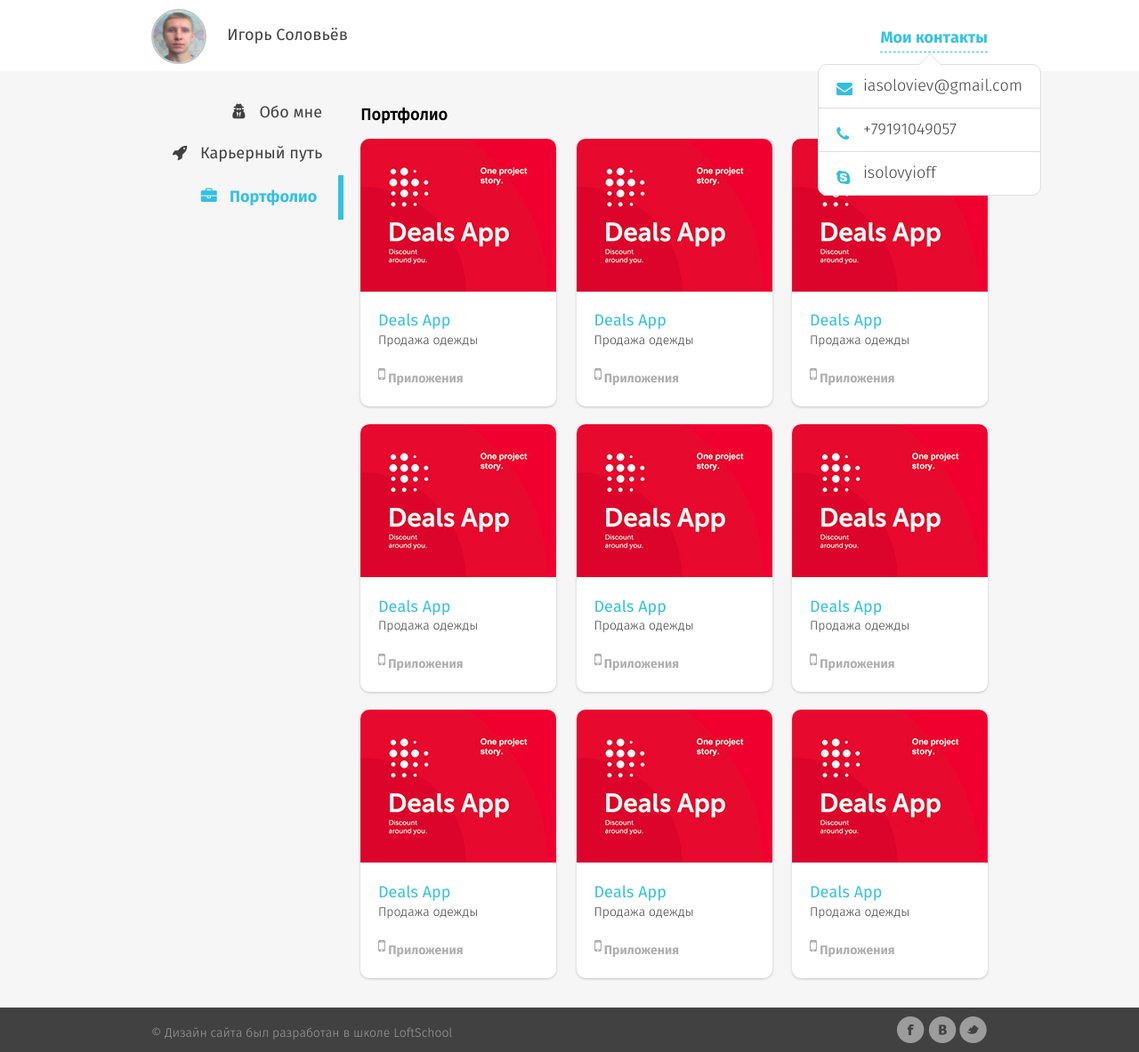
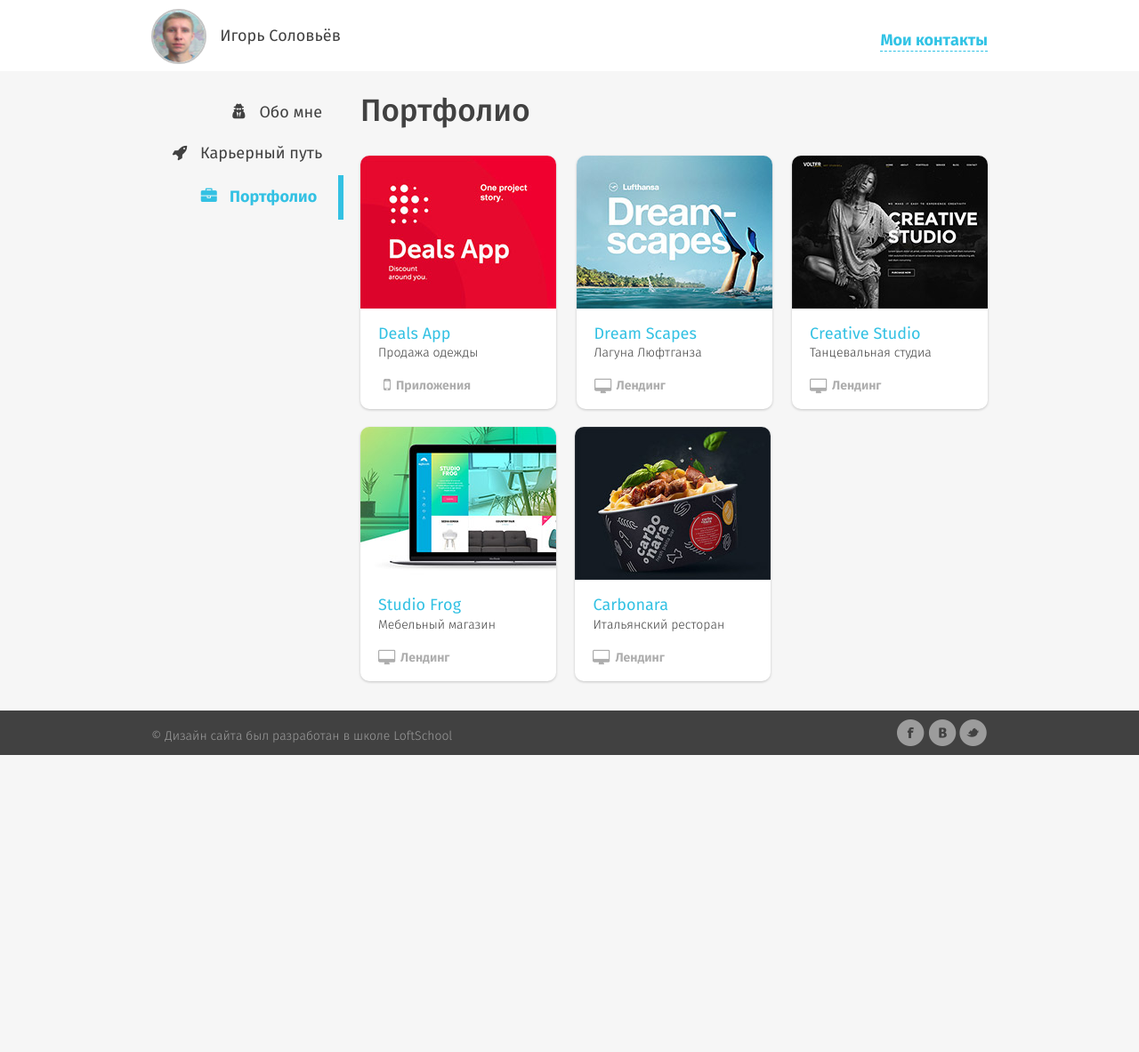
Before and after one commit to iasoloviev61/site-portfolio, a website: page app/portfolio.html in a window 1280 px wide. Shown: the whole page at 89% size. After the commit the page ends 849 px from the top, so only its background shows below. Drawn offline with Linux system fonts and the light colour scheme; files whose address does not match are found by name.

Commit message:
add css styles 26.09.2016

```diff
--- a/app/css/layout/adjustment.css
+++ b/app/css/layout/adjustment.css
@@ -36,7 +36,7 @@
 /* about me layout */
 .aboutme {
 	float: right;
-	width: 70%;
+	width: 73%;
 	margin-bottom: 70px;
 }
 
@@ -53,7 +53,7 @@
 /* career */
 .career {
 	float: right;
-	width: 75%;
+	width: 77%;
 }
 .career__left {
 	float: left;
--- a/app/css/sections/content.css
+++ b/app/css/sections/content.css
@@ -1,4 +1,4 @@
-/* about */
+/* about me page */
 .aboutme__img {
 	width: 220px;
 	height: 220px;
@@ -94,7 +94,7 @@ width: 7px;
 }
 
 
-
+/* career page */
 .career__img {
 	width: 220px;
 	height: 220px;
@@ -141,6 +141,19 @@ width: 7px;
 
 }
 
+/* portfolio page */
+.portfolio__title {
+	margin-bottom: 25px;
+
+}
+.portfolio__title-item {
+	font:  35px 'fira_sansmedium';
+	line-height: 1.28;
+	color:  #414141;
+	margin-top: 0;
+	margin-bottom: 0;
+	font-weight: normal;
+}
 .portfolio__galary {
 	text-align: justify;
 }
@@ -155,15 +168,21 @@ width: 7px;
   }
 
 .portfolio__galary::after {
-	content: "";
-	display: inline-block;
+/* 	content: " ";
+	display: inline;
 	width: 100%;
-	height: 0;
+	height: 0; */
+	content: ' i i i i i i i i ';
+    word-spacing: 97px;
+    padding-left: 97px;
+    visibility: hidden;
 }
 
 .company_description {
 	text-align: left;
 	margin:  20px;
+	margin-top: 15px;
+	margin-bottom: 15px;
 }
 .company__name{
 	font-size: 18px;
@@ -172,24 +191,34 @@ width: 7px;
 .company__activity {
 	font:  14px 'fira_sanslight';
 	color: #414141;
-	margin-bottom: 20px;
+	margin-bottom: 15px;
 }
 
 .site__type {
 	font: 14px 'fira_sansbold';
 	color: #aeaeae;
-	vertical-align: middle;
+	position: relative;
+	padding-left: 20px;
 }
 
-.Polygon_1 {
-  border-style: solid;
-  border-width: 1px;
-  border-color: rgb(222, 222, 222);
-  background-color: rgb(255, 255, 255);
-  position: absolute;
-  left: 911px;
-  top: 57px;
-  width: 195px;
-  height: 146px;
-  z-index: 38;
+.site__type-icon {
+	position: absolute;
+	top: 0;
+	bottom: 0;
+	left: 0;
+	width: 20px;
 }
+
+.site__type-lend {
+	padding-left: 25px;
+}
+
+.site__type-icon-pic {
+	position: absolute;
+	left: 0;
+	top: 0;
+	bottom: 0;
+	right: 0;
+	margin:  auto;
+
+}
--- a/app/css/sections/header.css
+++ b/app/css/sections/header.css
@@ -8,7 +8,7 @@
 	height: 80px;
 }
 
-
+/* header left */
 .user {
 	margin-top: 10px;
 }
@@ -20,7 +20,7 @@
 	overflow: hidden;
 	display: inline-block;
 	vertical-align: middle;
-	margin-right: 20px;
+	margin-right: 12px;
 }
 .user__avatar-img {
 	width: 100%;
@@ -30,35 +30,34 @@
 .user__name {
 	color:  #414141;
 	font-size:  18px;
-	line-height: 1.55;
 	vertical-align: middle;
 	display: inline-block;
 }
 
 .contact {
 	position: relative;
-	margin-top: 30px;
+	margin-top: 36px;
 	display: inline-block;
 }
 .contact__link {
 	color: #32c3e5;
 	font: 18px 'fira_sansbold';
-	line-height: 1.55;
+	line-height: 1.15;
 	border-bottom: 1px dashed #32c3e5;
 	display: inline-block;
 	position: relative;
 	margin-bottom: 13px;
 }
 
+/* dropdown menu contact */
 .contact__list {
-	display: block;
+	display: none;
 	position: absolute;
 	z-index: 100;
 	right: -60px;
 	border: 1px solid #dedede;
 	border-radius: 10px;
 	background: #fff;
-	/* overflow: hidden; */
 	}
 
 .contact__list::before,
@@ -85,7 +84,6 @@ border-bottom-color: #fff;
 }
 .contact__item {
 	display: block;
-	text-align: left;
 	border-bottom: 1px solid #dedede;
 
 } .contact__item:last-child {
@@ -95,28 +93,25 @@ border-bottom-color: #fff;
 	display: block;
 	padding: 10px 20px 10px 50px;
 	position: relative;
+	text-align: left;
+	}
 
-	}
 .contact__icon {
 	display: inline-block;
-	background-image: url('../../img/icons/mail_icon.png');
-	background-repeat: no-repeat;
-	width: 30px;
-	height: 16px;
 	position: absolute;
-	top: 20px;
-	left: 20px;
-	text-align: center;
-	margin-right: 20px;
-	}
+	top: 0px;
+	left: 10px;
+	bottom: 0;
+	width: 40px;
+		}
 
-.contact__icon-tel {
-	background-image: url('../../img/icons/tel_icon.png');
-
-}
-
-.contact__icon-skype {
-	background-image: url('../../img/icons/skype_icon.png');
+.contact__icon-pic {
+	position: absolute;
+	top: 0;
+	left: 0;
+	bottom: 0;
+	right: 0;
+	margin:  auto;
 }
 
 .contact__content {
@@ -131,11 +126,8 @@ border-bottom-color: #fff;
 
 .contact:hover .contact__list {
 	display: block;
-	-webkit-transition: all 10s;
-	-o-transition: all 10s;
-	transition: all 10s;
-}
+	}
 .contact__item__link .contact__content:hover {
-
+	font-family: 'fira_sansbold';
 	color: #e85f61;
 }
--- a/app/portfolio.html
+++ b/app/portfolio.html
@@ -37,20 +37,26 @@
 						<ul class="contact__list">
 							<li class="contact__item">
 								<a href="mailto:iasoloviev@gmail.com" class="contact__item__link">
-									<span class="contact__icon contact__icon-mail"></span>
+									<span class="contact__icon">
+										<img src="img/icons/mail_icon.png" alt="" class="contact__icon-pic">
+									</span>
 									<span class="contact__content">iasoloviev@gmail.com</span>
 								</a>
 							</li>
 							<li class="contact__item">
 								<a href="tel:+79191049057" class="contact__item__link">
-									<span class="contact__icon contact__icon-tel"></span>
+									<span class="contact__icon">
+										<img src="img/icons/tel_icon.png" alt="" class="contact__icon-pic">
+									</span>
 									<span class="contact__content">+79191049057
 																		</span>
 								</a>
 							</li>
 							<li class="contact__item">
 								<a href="#" class="contact__item__link">
-									<span class="contact__icon contact__icon-skype"></span>
+									<span class="contact__icon">
+										<img src="img/icons/skype_icon.png" alt="" class="contact__icon-pic">
+									</span>
 									<span class="contact__content">isolovyioff</span>
 								</a>
 							</li>
@@ -103,7 +109,7 @@
 								</div>
 								<div class="site__type">
 									<span class="site__type-icon">
-										<img src="img/icons/application_icon.png" alt="" class="site__type-icon-pic">
+										<img src="img/icons/application_icon.png" alt="приложения" class="site__type-icon-pic">
 									</span>
 									<span class="site__type-name">Приложения</span>
 								</div>
@@ -111,153 +117,77 @@
 						</a>
 						<a href="#" class="portfolio__item">
 							<div class="company__img">
-								<img src="img/content/dealsapp.jpg" alt="deals app" class="portfolio__img-pic">
+								<img src="img/content/deam.jpg" alt="dream scapes" class="portfolio__img-pic">
 							</div>
 							<div class="company_description">
 								<div class="company__name">
-									Deals App
+									Dream Scapes
 								</div>
 								<div class="company__activity">
-									Продажа одежды
+									Лагуна Люфтганза
 								</div>
-								<div class="site__type">
+								<div class="site__type site__type-lend">
 									<span class="site__type-icon">
-										<img src="img/icons/application_icon.png" alt="" class="site__type-icon-pic">
+										<img src="img/icons/lending_icon.png" alt="лендинг" class="site__type-icon-pic">
 									</span>
-									<span class="site__type-name">Приложения</span>
+									<span class="site__type-name">Лендинг</span>
 								</div>
 							</div>
 						</a>
 						<a href="#" class="portfolio__item">
 							<div class="company__img">
-								<img src="img/content/dealsapp.jpg" alt="deals app" class="portfolio__img-pic">
+								<img src="img/content/studio.jpg" alt="creative studio" class="portfolio__img-pic">
 							</div>
 							<div class="company_description">
 								<div class="company__name">
-									Deals App
+									Creative Studio
 								</div>
 								<div class="company__activity">
-									Продажа одежды
+									Танцевальная студиа
 								</div>
-								<div class="site__type">
+								<div class="site__type site__type-lend">
 									<span class="site__type-icon">
-										<img src="img/icons/application_icon.png" alt="" class="site__type-icon-pic">
+										<img src="img/icons/lending_icon.png" alt="лендинг" class="site__type-icon-pic">
 									</span>
-									<span class="site__type-name">Приложения</span>
+									<span class="site__type-name">Лендинг</span>
 								</div>
 							</div>
 						</a>
 						<a href="#" class="portfolio__item">
 							<div class="company__img">
-								<img src="img/content/dealsapp.jpg" alt="deals app" class="portfolio__img-pic">
+								<img src="img/content/frog.jpg" alt="studio frog" class="portfolio__img-pic">
 							</div>
 							<div class="company_description">
 								<div class="company__name">
-									Deals App
+									Studio Frog
 								</div>
 								<div class="company__activity">
-									Продажа одежды
+									Мебельный магазин
 								</div>
-								<div class="site__type">
+								<div class="site__type site__type-lend">
 									<span class="site__type-icon">
-										<img src="img/icons/application_icon.png" alt="" class="site__type-icon-pic">
+										<img src="img/icons/lending_icon.png" alt="лендинг" class="site__type-icon-pic">
 									</span>
-									<span class="site__type-name">Приложения</span>
+									<span class="site__type-name">Лендинг</span>
 								</div>
 							</div>
 						</a>
 						<a href="#" class="portfolio__item">
 							<div class="company__img">
-								<img src="img/content/dealsapp.jpg" alt="deals app" class="portfolio__img-pic">
+								<img src="img/content/carbonara.jpg" alt="carbonara" class="portfolio__img-pic">
 							</div>
 							<div class="company_description">
 								<div class="company__name">
-									Deals App
+									Carbonara
 								</div>
 								<div class="company__activity">
-									Продажа одежды
+									Итальянский ресторан
 								</div>
-								<div class="site__type">
+								<div class="site__type site__type-lend">
 									<span class="site__type-icon">
-										<img src="img/icons/application_icon.png" alt="" class="site__type-icon-pic">
+										<img src="img/icons/lending_icon.png" alt="лендинг" class="site__type-icon-pic">
 									</span>
-									<span class="site__type-name">Приложения</span>
-								</div>
-							</div>
-						</a>
-						<a href="#" class="portfolio__item">
-							<div class="company__img">
-								<img src="img/content/dealsapp.jpg" alt="deals app" class="portfolio__img-pic">
-							</div>
-							<div class="company_description">
-								<div class="company__name">
-									Deals App
-								</div>
-								<div class="company__activity">
-									Продажа одежды
-								</div>
-								<div class="site__type">
-									<span class="site__type-icon">
-										<img src="img/icons/application_icon.png" alt="" class="site__type-icon-pic">
-									</span>
-									<span class="site__type-name">Приложения</span>
-								</div>
-							</div>
-						</a>
-						<a href="#" class="portfolio__item">
-							<div class="company__img">
-								<img src="img/content/dealsapp.jpg" alt="deals app" class="portfolio__img-pic">
-							</div>
-							<div class="company_description">
-								<div class="company__name">
-									Deals App
-								</div>
-								<div class="company__activity">
-									Продажа одежды
-								</div>
-								<div class="site__type">
-									<span class="site__type-icon">
-										<img src="img/icons/application_icon.png" alt="" class="site__type-icon-pic">
-									</span>
-									<span class="site__type-name">Приложения</span>
-								</div>
-							</div>
-						</a>
-						<a href="#" class="portfolio__item">
-							<div class="company__img">
-								<img src="img/content/dealsapp.jpg" alt="deals app" class="portfolio__img-pic">
-							</div>
-							<div class="company_description">
-								<div class="company__name">
-									Deals App
-								</div>
-								<div class="company__activity">
-									Продажа одежды
-								</div>
-								<div class="site__type">
-									<span class="site__type-icon">
-										<img src="img/icons/application_icon.png" alt="" class="site__type-icon-pic">
-									</span>
-									<span class="site__type-name">Приложения</span>
-								</div>
-							</div>
-						</a>
-						<a href="#" class="portfolio__item">
-							<div class="company__img">
-								<img src="img/content/dealsapp.jpg" alt="deals app" class="portfolio__img-pic">
-							</div>
-							<div class="company_description">
-								<div class="company__name">
-									Deals App
-								</div>
-								<div class="company__activity">
-									Продажа одежды
-								</div>
-								<div class="site__type">
-									<span class="site__type-icon">
-										<img src="img/icons/application_icon.png" alt="" class="site__type-icon-pic">
-									</span>
-									<span class="site__type-name">Приложения</span>
+									<span class="site__type-name">Лендинг</span>
 								</div>
 							</div>
 						</a>
```
Also changed, not shown: app/career.html (+9 -3 lines), app/index.html (+10 -4 lines), 1 other file.
